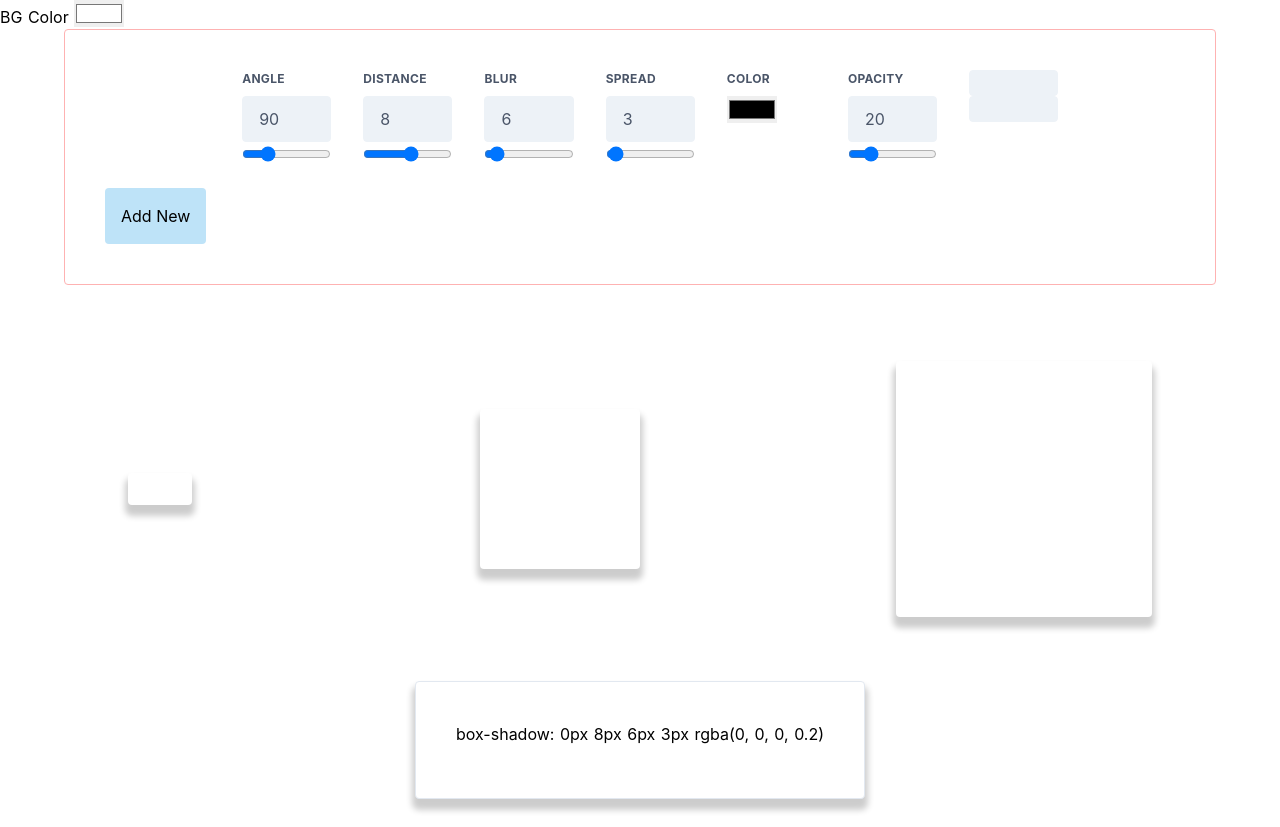
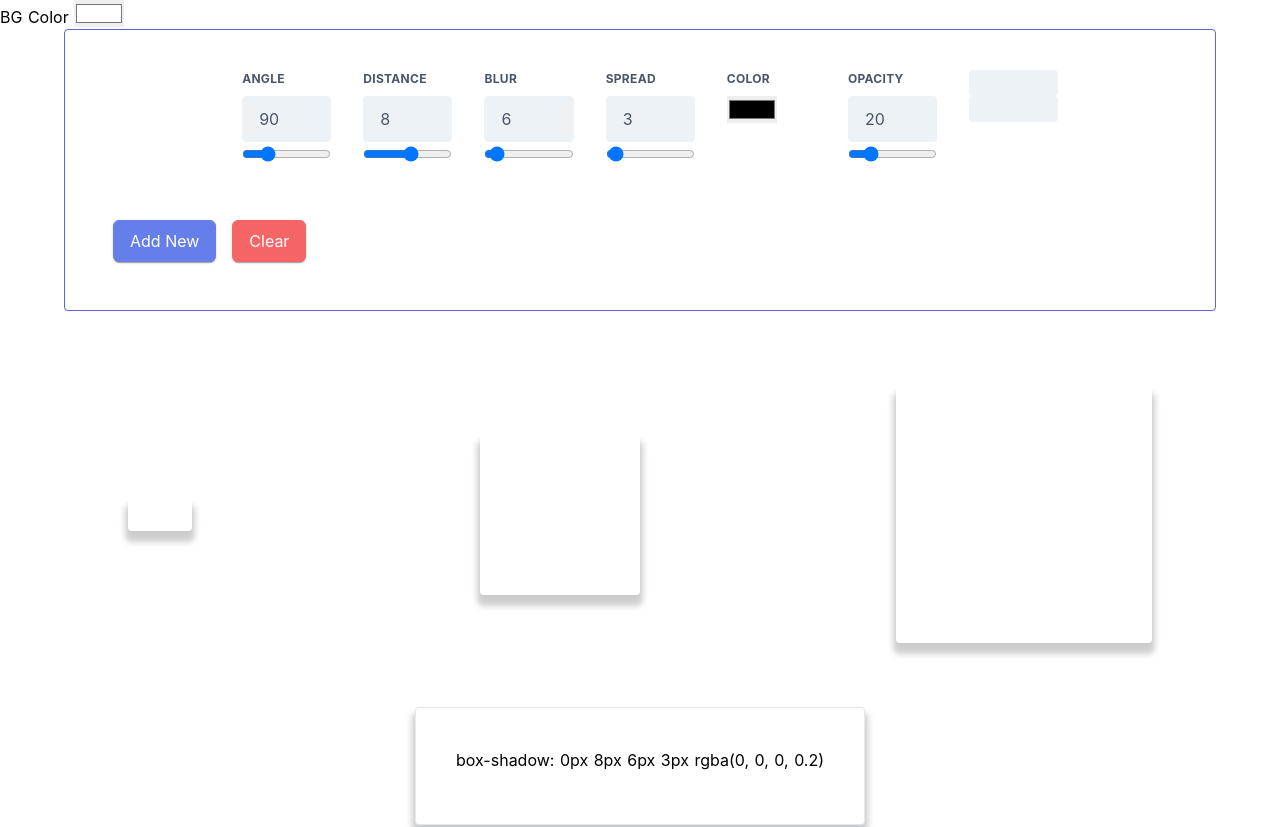
Before and after one commit to jcz530/shadows, a Nuxt app: page / in a window 1280 px wide. Shown: the top 827 px of the page. Built offline with nearby package versions, Linux system fonts and the light colour scheme.

Commit message:
added clearn btn. changed btn design

```diff
--- a/components/ShadowBuilder.vue
+++ b/components/ShadowBuilder.vue
@@ -1,41 +1,34 @@
 <template>
     <div class="flex mx-16">
 
-      <div class="bg-white flex-grow h-35 border border-solid border-red-300 rounded p-10">
-        <!-- <div class="mb-3 pt-0">
-          <input type="number" placeholder="Placeholder" class="px-3 py-3 placeholder-gray-400 text-gray-700 relative bg-white bg-white rounded text-sm border border-gray-400 outline-none focus:outline-none focus:shadow-outline w-16"/>
-          <input type="range" placeholder="Placeholder" class="px-3 py-3 placeholder-gray-400 text-gray-700 relative bg-white bg-white rounded text-sm border border-gray-400 outline-none focus:outline-none focus:shadow-outline w-16"/>
-        </div> -->
-
+      <div class="bg-white flex-grow h-35 border border-solid border-indigo-600 rounded p-10">
         <div
           v-for="shadow in shadows"
           v-bind:key="shadow.id"
         >
-          <shadow-builder-input-row :shadow="shadow" />
-          <!-- <ShadowBuilderInputRow :shadow="shadow"/> -->
+          <ShadowBuilderInputRow :shadow="shadow"/>
         </div>
 
-
         <button
-        class=" py-4 px-4 bg-blue-200 rounded"
+          class=" py-4x px-4x rounded mt-8 mdc-elevation--z1 border border-indigo-500 bg-indigo-500 text-white rounded-md px-4 py-2 m-2 transition duration-500 ease select-none hover:bg-indigo-600 focus:outline-none focus:shadow-outline"
           @click="addNew"
         >
           Add New
         </button>
-<!-- {{cssToShadow}} -->
-<!-- {{m}} -->
+        <button
+          class=" py-4x px-4x rounded mt-8 mdc-elevation--z1 border border-red-500 bg-red-500 text-white rounded-md px-4 py-2 m-2 transition duration-500 ease select-none hover:bg-red-600 focus:outline-none focus:shadow-outline"
+          @click="clear"
+        >
+          Clear
+        </button>
       </div>
+    </div>
+</template>
 
-    </div>
-
-</template>
 <script>
-
 import { mapMutations, mapGetters } from 'vuex'
-// import ShadowBuilderInputRow from './ShadowBuilderInputRow.vue'
 
 export default {
-  // components: { ShadowBuilderInputRow },
   data() {
     return {
      css: {
@@ -51,25 +44,16 @@ export default {
     }
   },
   computed: {
-    // shadows() {
-    //   console.log(this.$store.state.builder.shadows)
-    //   return this.$store.state.builder.shadows;
-    // },
     ...mapGetters({
       cssToShadow: 'presets/cssToShadow',
       shadows: 'builder/shadows',
-
     }),
-
   },
   methods: {
     ...mapMutations({
-      addShadow: 'builder/addShadow',
-      // updateOpacity: 'builder/updateOpacity'
+      addNew: 'builder/addShadow',
+      clear: 'builder/clearShadows',
     }),
-    addNew() {
-      this.addShadow()
-    },
   },
   mounted() {
 
```
Lines whose indentation alone changed are shown as unchanged.
